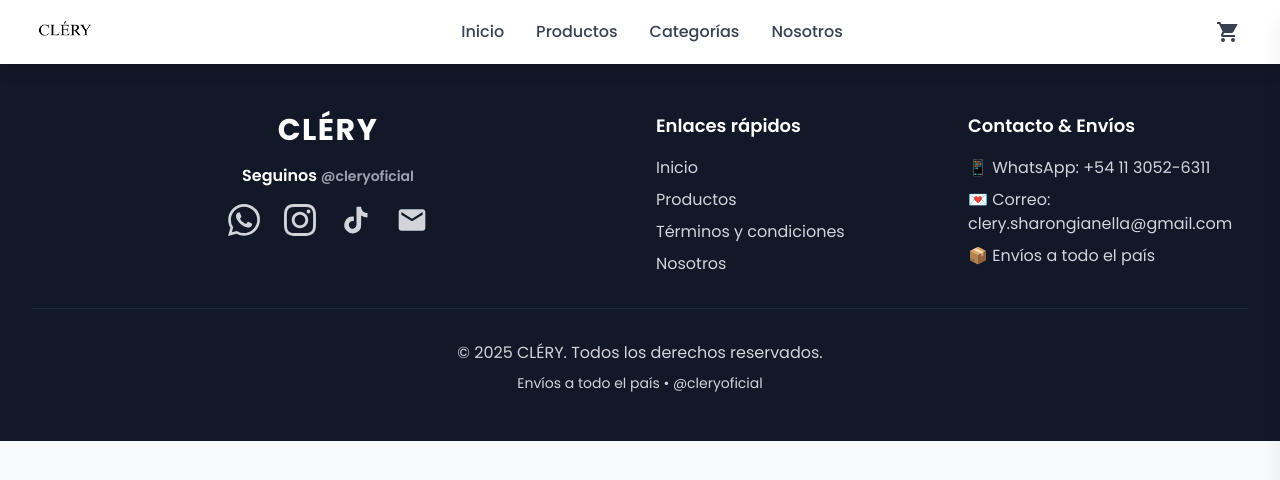
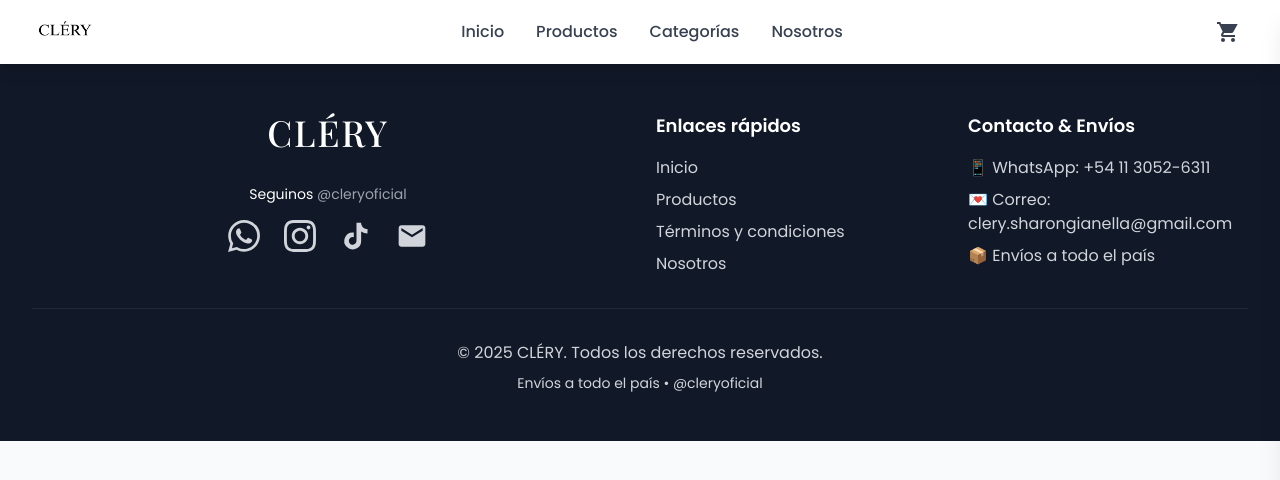
Before and after one commit to alenmonti/clery, a React (Vite) app: page /clery/about in a window 1280 px wide. Shown: the top 480 px of the page. Built offline with nearby package versions, Linux system fonts and the light colour scheme; the HTML template or start-up script is replaced by a standard one.

Commit message:
clery title font

```diff
--- a/src/App.jsx
+++ b/src/App.jsx
@@ -37,11 +37,11 @@
         <div className="grid grid-cols-1 md:grid-cols-4 gap-8">
           {/* Logo y descripción */}
           <div className="col-span-1 md:col-span-2">
-            <h2 className="text-3xl font-bold text-white mb-1 tracking-wider text-center">
+            <h2 className="text-4xl text-white mb-8 text-center tracking-wider font-playfair">
               CLÉRY
             </h2>
             <div className="mt-4 text-center mb-4">
-              <h4 className="font-semibold">Seguinos <span className="text-sm text-gray-400">@cleryoficial</span></h4>
+              <h4 className="text-sm ">Seguinos <span className="text-gray-400">@cleryoficial</span></h4>
             </div>
             {/* Redes Sociales */}
             <div className="flex space-x-6 mb-4 justify-center">
--- a/src/index.css
+++ b/src/index.css
@@ -1,4 +1,5 @@
 @import url('https://fonts.googleapis.com/css2?family=Poppins:wght@300;400;500;600;700;800&display=swap');
+@import url('https://fonts.googleapis.com/css2?family=Playfair+Display:wght@500&display=swap');
 @tailwind base;
 @tailwind components;
 @tailwind utilities;
--- a/src/pages/About.jsx
+++ b/src/pages/About.jsx
@@ -94,7 +94,7 @@
           </p>
           <div className="flex justify-center space-x-4">
             <a
-              href="https://wa.me/1234567890"
+              href="https://wa.me/1130526311"
               target="_blank"
               rel="noopener noreferrer"
               className="bg-gray-800 hover:bg-gray-600 text-white px-6 py-3 rounded-lg font-medium transition-colors"
@@ -102,7 +102,7 @@
               WhatsApp
             </a>
             <a
-              href="mailto:contacto@CLÉRY.com"
+              href="mailto:clery.sharongianella@gmail.com"
               className="bg-gray-800 hover:bg-gray-600 text-white px-6 py-3 rounded-lg font-medium transition-colors"
             >
               Email
--- a/src/pages/Home.jsx
+++ b/src/pages/Home.jsx
@@ -36,7 +36,7 @@
       <section className="hero-gradient">
         <div className="max-w-7xl mx-auto px-4 sm:px-6 lg:px-8 py-16">
           <div className="text-center">
-            <h1 className="text-5xl md:text-7xl font-bold mb-6 text-gradient">
+            <h1 className="text-5xl md:text-7xl mb-6 text-gradient font-playfair tracking-wider">
               CLÉRY
             </h1>
 
@@ -115,7 +115,7 @@
         <div className="max-w-7xl mx-auto px-4 sm:px-6 lg:px-8">
           <div className="text-center mb-6">
             <h2 className="text-3xl font-bold text-gray-900 mb-4">
-              ¿Por qué elegir CLÉRY?
+              ¿Por qué elegir <span className="font-playfair tracking-wider font-normal text-4xl">CLÉRY</span>?
             </h2>
             <p className="text-lg text-gray-600">
               Tu experiencia de compra es nuestra prioridad
@@ -124,7 +124,7 @@
 
           <div className="grid grid-cols-1 md:grid-cols-3 gap-8">
             <div className="text-center">
-              <div className="bg-gray-100 w-16 h-16 rounded-none flex items-center justify-center mx-auto mb-4">
+              <div className="bg-gray-100 w-16 h-16 rounded-full flex items-center justify-center mx-auto mb-4">
                 <svg
                   className="w-8 h-8 text-black"
                   fill="currentColor"
@@ -142,7 +142,7 @@
             </div>
 
             <div className="text-center">
-              <div className="bg-gray-100 w-16 h-16 rounded-none flex items-center justify-center mx-auto mb-4">
+              <div className="bg-gray-100 w-16 h-16 rounded-full flex items-center justify-center mx-auto mb-4">
                 <svg
                   className="w-8 h-8 text-black"
                   fill="currentColor"
@@ -160,7 +160,7 @@
             </div>
 
             <div className="text-center">
-              <div className="bg-gray-100 w-16 h-16 rounded-none flex items-center justify-center mx-auto mb-4">
+              <div className="bg-gray-100 w-16 h-16 rounded-full flex items-center justify-center mx-auto mb-4">
                 <svg
                   className="w-8 h-8 text-black"
                   fill="currentColor"
--- a/tailwind.config.js
+++ b/tailwind.config.js
@@ -16,6 +16,7 @@
       },
       fontFamily: {
         sans: ['Inter', 'system-ui', '-apple-system', 'sans-serif'],
+        playfair: ['Playfair Display', 'serif'],
       }
     },
   },
```
